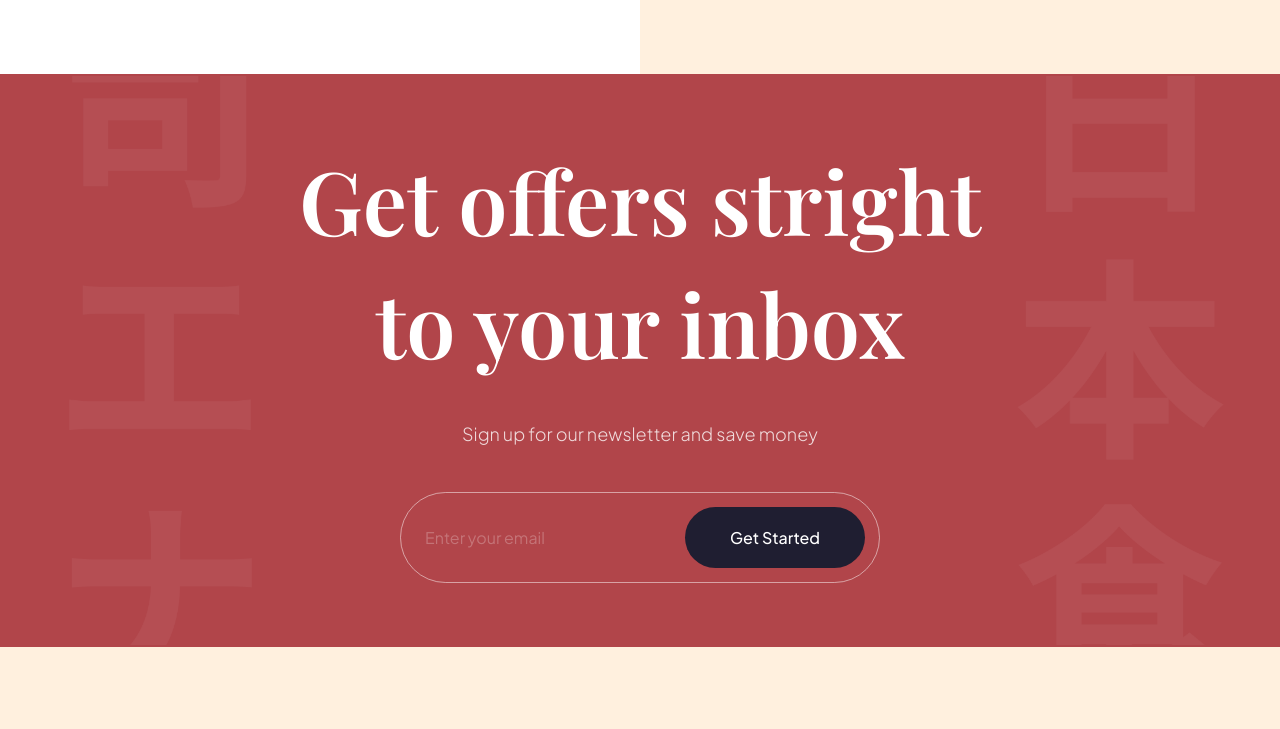
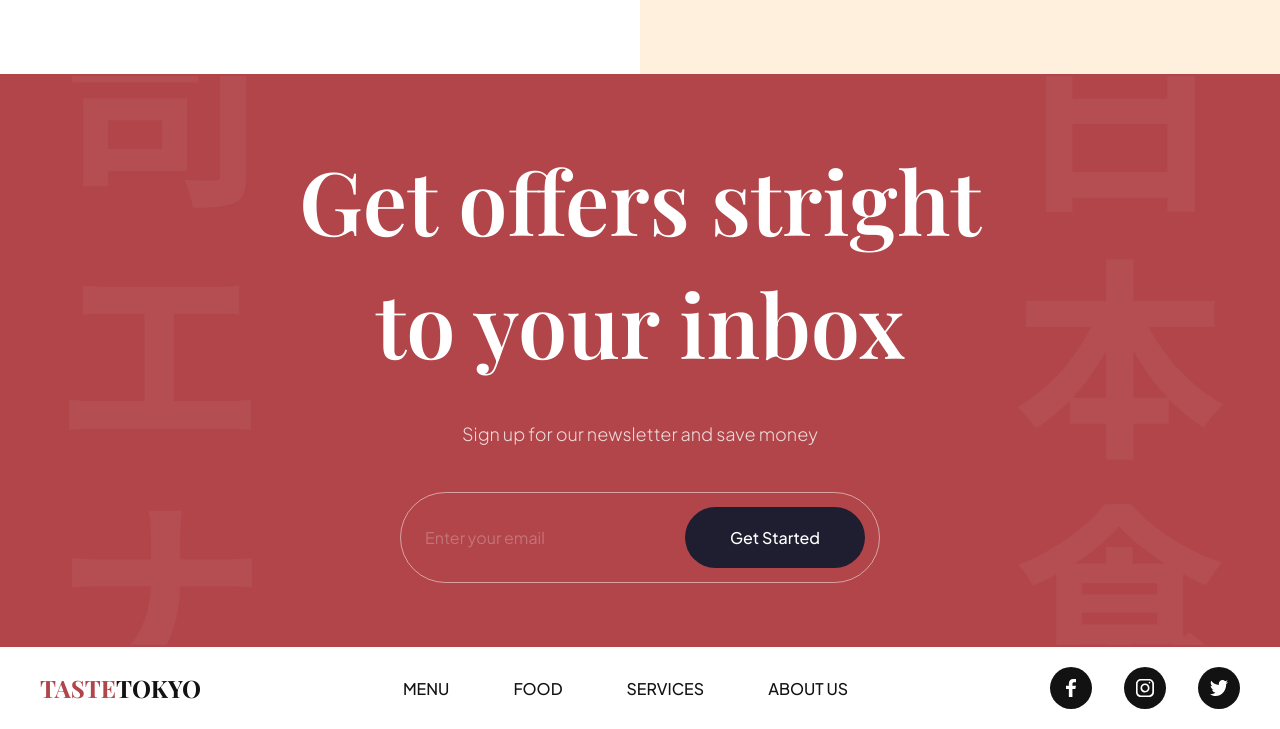
Before and after one commit to kennethpresedo/sushi, a website built with Vite: page index.html in a window 1280 px wide. Shown: the part 3622-4351 px from the top of the page. Before the commit the page ends 4269 px from the top, so only its background shows below. Built offline with nearby package versions, Linux system fonts and the light colour scheme.

Commit message:
footer section and footer css complete

```diff
--- a/css/sections/footer.css
+++ b/css/sections/footer.css
@@ -0,0 +1,62 @@
+.footer {
+    width: 100%;
+    padding: 20px 40px;
+    background: var(--color-white);
+
+    flex-wrap: wrap;
+    gap: 20px;
+
+    overflow: hidden;
+  }
+
+  .footer__logo {
+    font-size: 24px;
+    font-weight: bold;
+    font-family: var(--playfair-display);
+    text-transform: uppercase;
+    color: var(--secondary-color);
+
+    cursor: pointer;
+  }
+
+  .footer__logo span {
+    color: var(--primary-color)
+  }
+
+  .footer ul {
+    list-style: none;
+
+    display: flex;
+    flex-wrap: wrap;
+    flex-direction: row;
+    gap: 64px;
+  }
+
+  .footer ul:last-child {
+    gap: 32px;
+  }
+
+  .footer__nav li {
+    font-size: 16px;
+    font-weight: 500;
+    font-family: var(--plus-jakarta-sans);
+    text-transform: uppercase;
+    color: var(--secondary-color);
+
+    cursor: pointer;
+  }
+
+  .footer__social li {
+    width: 42px;
+    height: 42px;
+
+    background-color: var(--secondary-color);
+    border-radius: 100%;
+  }
+
+  .footer__social li img {
+    width: 45%;
+    height: 45%;
+
+    object-fit: contain;
+  }
--- a/index.html
+++ b/index.html
@@ -329,6 +329,31 @@
         </div>
     </section>
 
+    <footer class="footer flex-between">
+      <h3 class="footer__logo">
+        <span>Taste</span>Tokyo
+      </h3>
+
+      <ul class="footer__nav">
+        <li><a href="#menu">Menu</a></li>
+        <li><a href="#food">Food</a></li>
+        <li><a href="#services">Services</a></li>
+        <li><a href="#about-us">About Us</a></li>
+      </ul>
+
+      <ul class="footer__social">
+        <li class="flex-center">
+          <img src="assets/facebook.svg" alt="facebook" />
+        </li>
+        <li class="flex-center">
+          <img src="assets/instagram.svg" alt="instagram" />
+        </li>
+        <li class="flex-center">
+          <img src="assets/twitter.svg" alt="twitter" />
+        </li>
+      </ul>
+    </footer>
+
     <script src="js/script.js" type="module"></script>
 </body>
 
```
